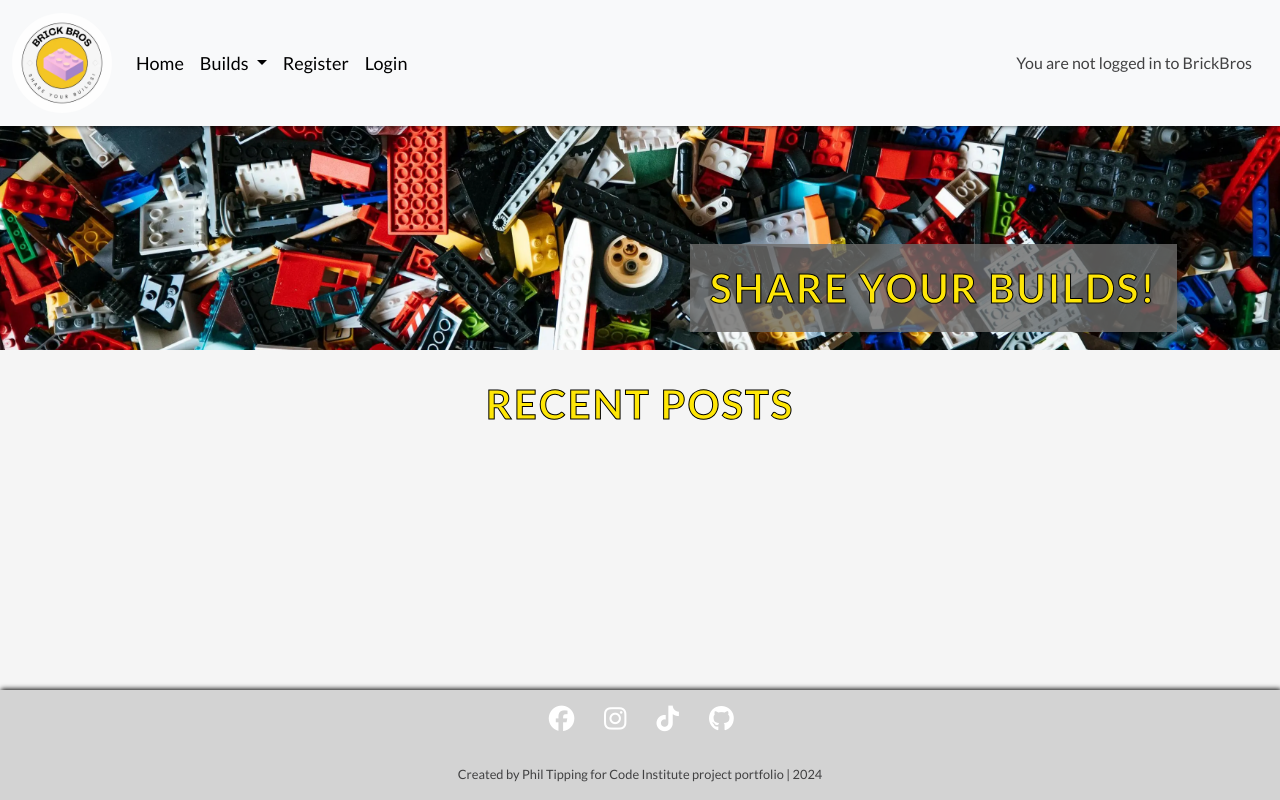
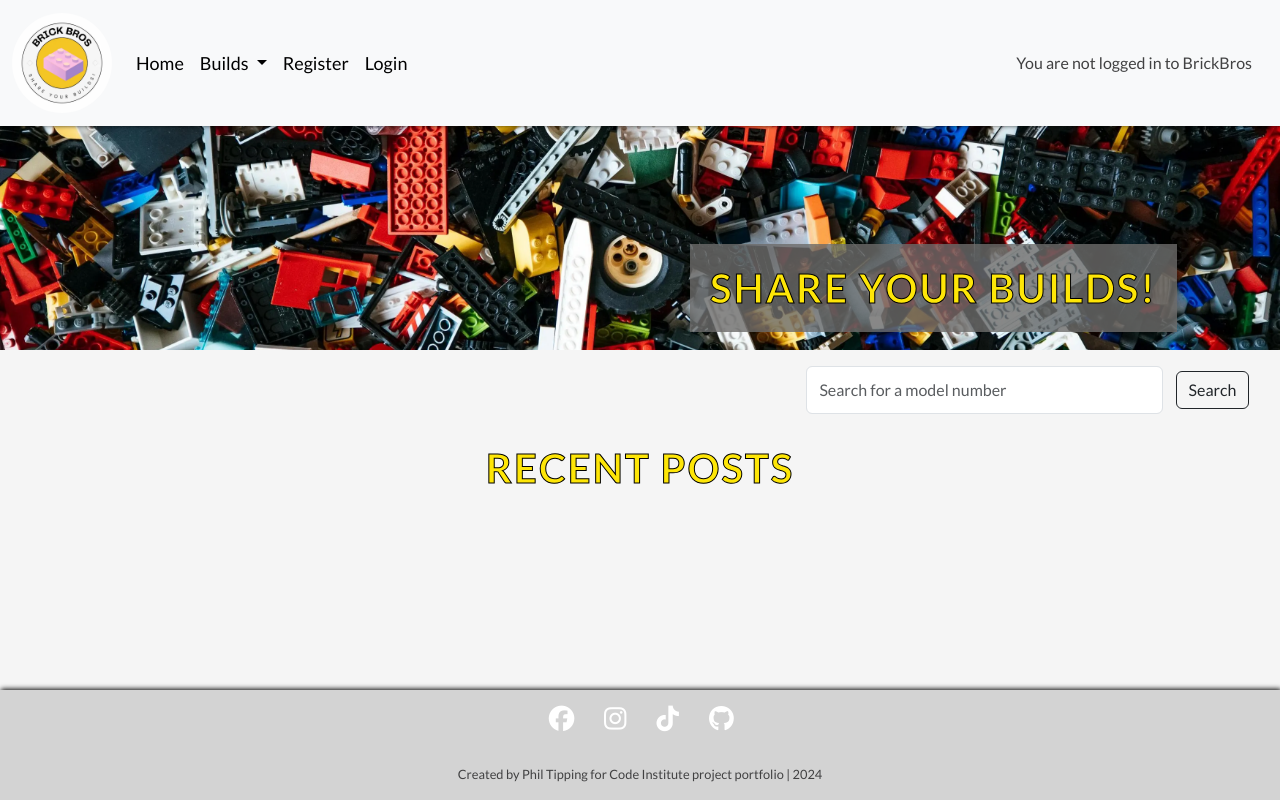
Before and after one commit to philtipping31/PP4---BrickBros, a Django app: page /builds/ in a window 1280 px wide. Run offline with Django 5.2, Linux system fonts and the light colour scheme; data that the repository does not hold is empty; some libraries are stand-ins or nearby versions.

Commit message:
Add and style search bar

```diff
--- a/builds/templates/builds/builds.html
+++ b/builds/templates/builds/builds.html
@@ -7,7 +7,11 @@
 <!-- Page Title-->
 
 <div>
-    <h1 class="title">Recent Posts</h1>
+    <form class="d-flex search-bar mt-3" role="search">
+        <input class="form-control me-2" type="search" placeholder="Search for a model number" aria-label="Search">
+        <button class="btn btn btn btn-signup btn-outline-dark" type="submit">Search</button>
+      </form>
+      <h1 class="title">Recent Posts</h1>
 </div>
 
 <!-- Lego Posts -->
--- a/static/css/style.css
+++ b/static/css/style.css
@@ -110,6 +110,14 @@ img.logo {
     padding: 20px;
     display: block;
     background-color: rgba(109, 108, 107, 0.8);
+}
+
+/* Search Bar */
+
+.search-bar {
+    width: 100%;
+    margin-left: 2px;
+    color: #000;
 }
 
 /* About */
@@ -275,6 +283,12 @@ footer {
         font-size: 170%;
         padding: 25px;
     }
+
+    .search-bar {
+        width: 50%;
+        margin-left: 25%;
+        color: #000;
+    }
 }
 
 /* Large devices (laptops and desktops, 992px and up) */
@@ -292,4 +306,10 @@ footer {
         font-size: 180%;
         padding: 25px;
     }
+
+    .search-bar {
+        width: 35%;
+        margin-left: 63%;
+        color: #000;
+    }
 }
```
Also changed, not shown: templates/404.html (added, +18 -0 lines).
